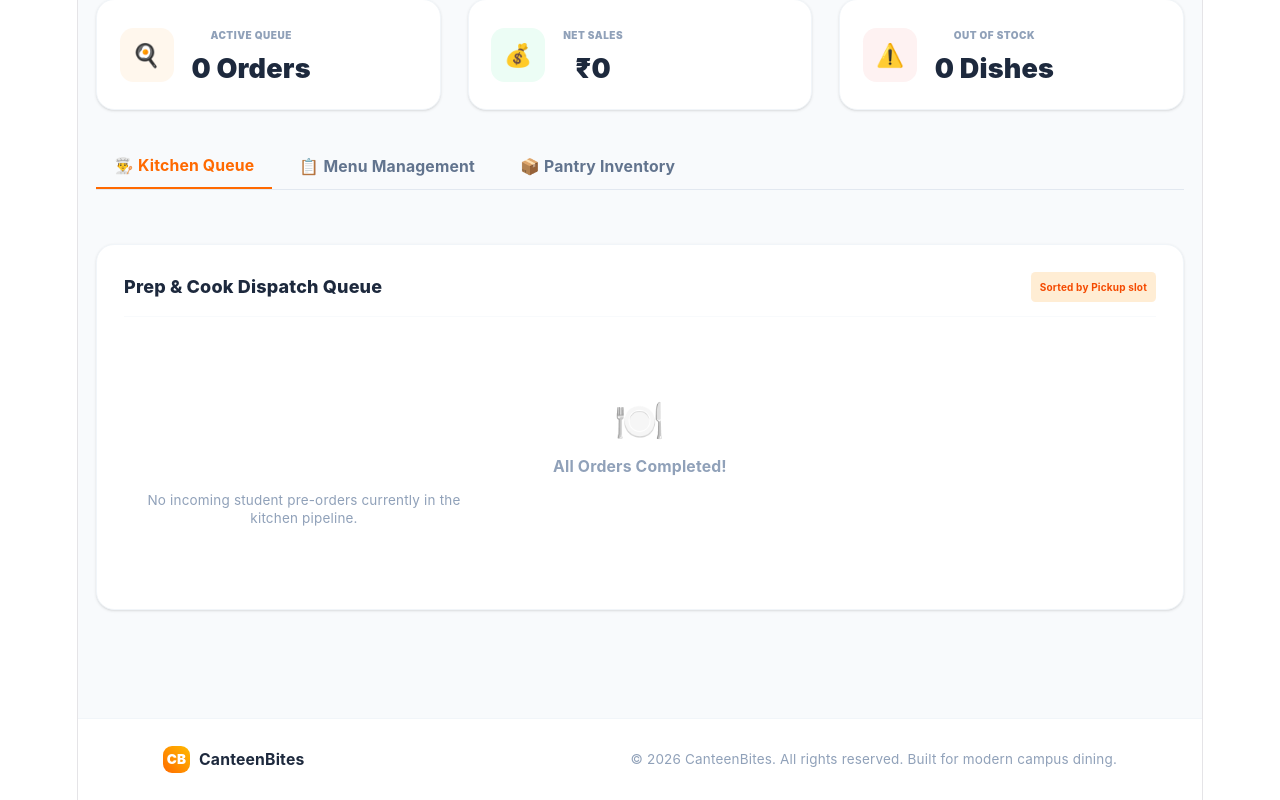
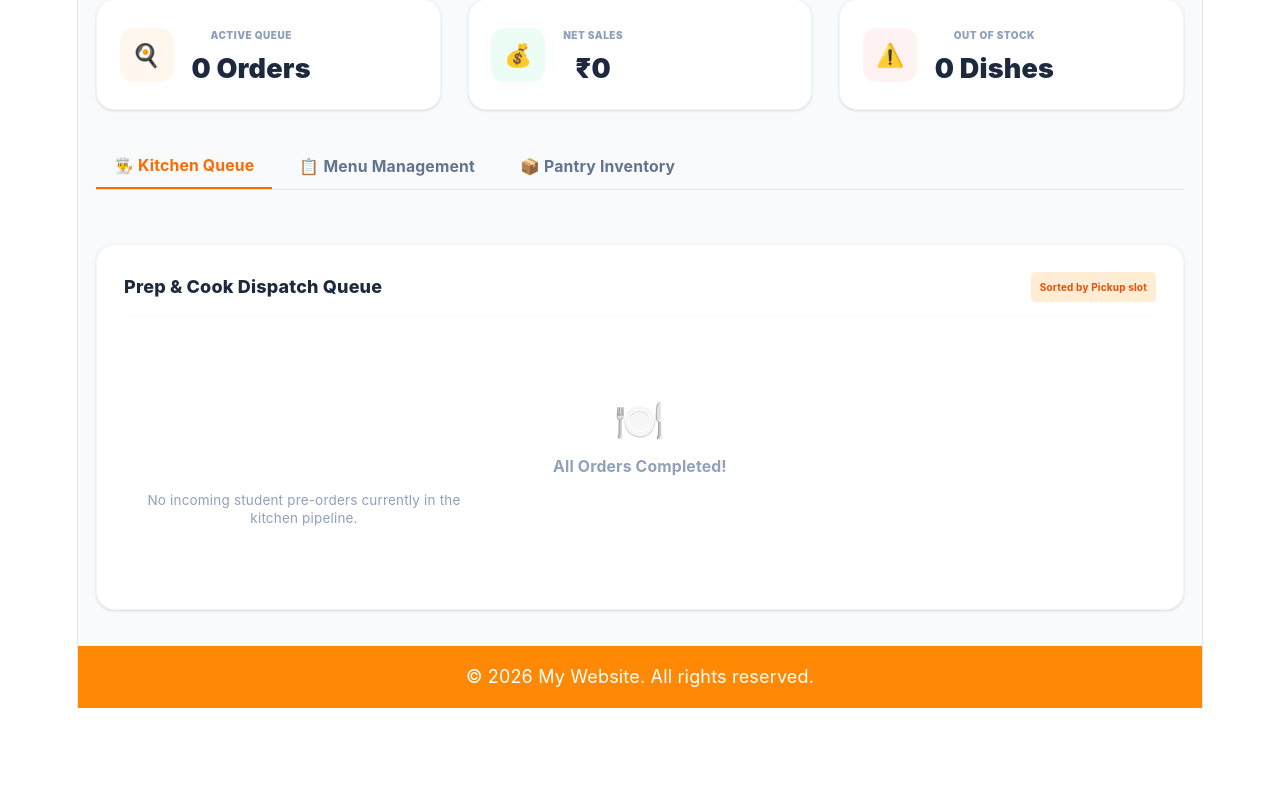
Before and after one commit to premsaisurisetty-a11y/Canteen-PreOrder-System, a React (Vite) app: page /admin in a window 1280 px wide. Shown: the part 293-1093 px from the top of the page. After the commit the page ends 1001 px from the top, so only its background shows below. Built offline with nearby package versions, Linux system fonts and the light colour scheme.

Commit message:
chore: restore original footer styling and content

```diff
--- a/src/pages/Footer.jsx
+++ b/src/pages/Footer.jsx
@@ -1,23 +1,11 @@
-import React from 'react';
+import React from 'react'
 
 const Footer = () => {
     return (
-        <footer className="border-t border-slate-100 dark:border-slate-800 bg-white dark:bg-slate-950 py-6 mt-16 transition-colors duration-200">
-            <div className="max-w-4xl mx-auto px-6 flex flex-col sm:flex-row items-center justify-between gap-4 text-center sm:text-left">
-                <div className="flex items-center gap-2">
-                    <span className="w-6 h-6 rounded-lg bg-gradient-to-tr from-orange-500 to-amber-400 flex items-center justify-center text-white font-black text-xs">
-                        CB
-                    </span>
-                    <span className="text-sm font-bold text-slate-800 dark:text-slate-200">
-                        CanteenBites
-                    </span>
-                </div>
-                <p className="text-xs text-slate-400 dark:text-slate-500">
-                    &copy; 2026 CanteenBites. All rights reserved. Built for modern campus dining.
-                </p>
-            </div>
+        <footer className="bg-orange-400 text-white text-center py-4">
+            <p>&copy; 2026 My Website. All rights reserved.</p>
         </footer>
-    );
-};
+    )
+}
 
 export default Footer;
```
